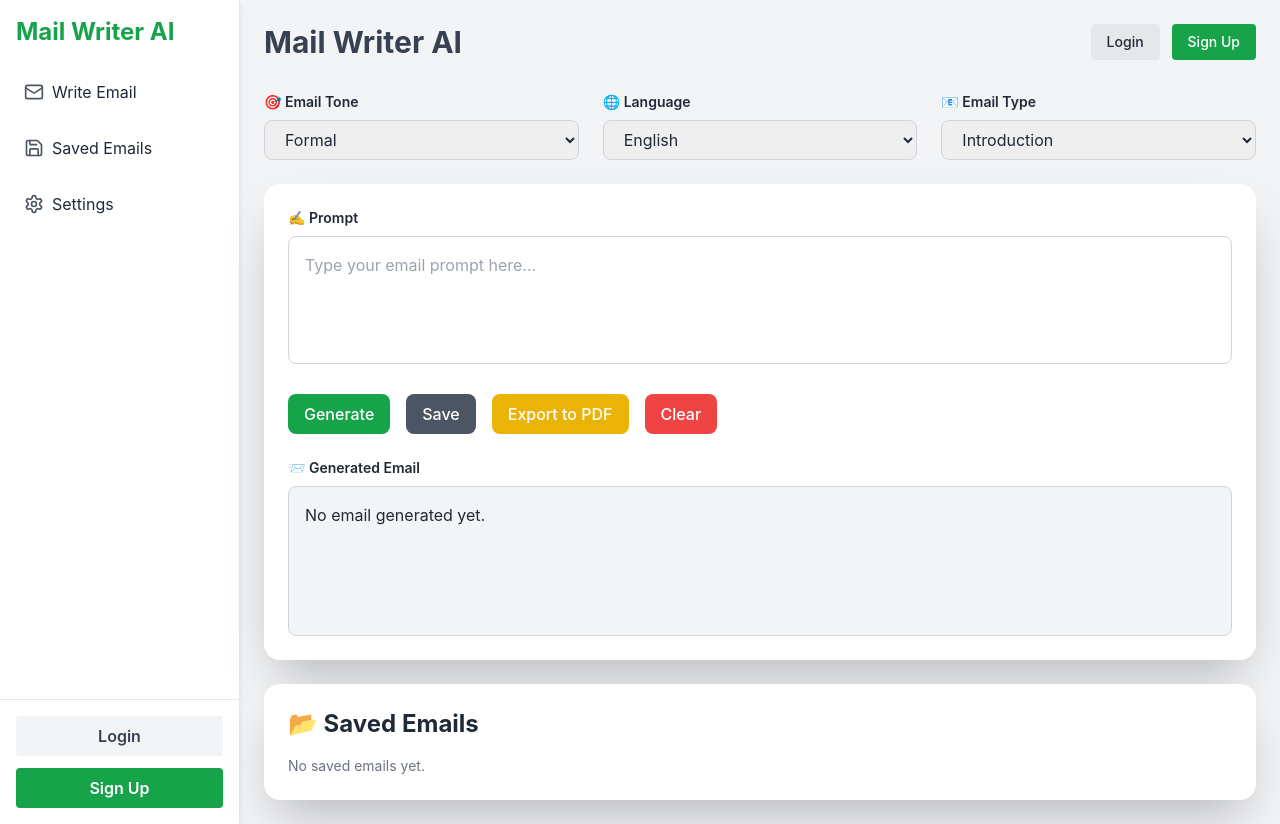
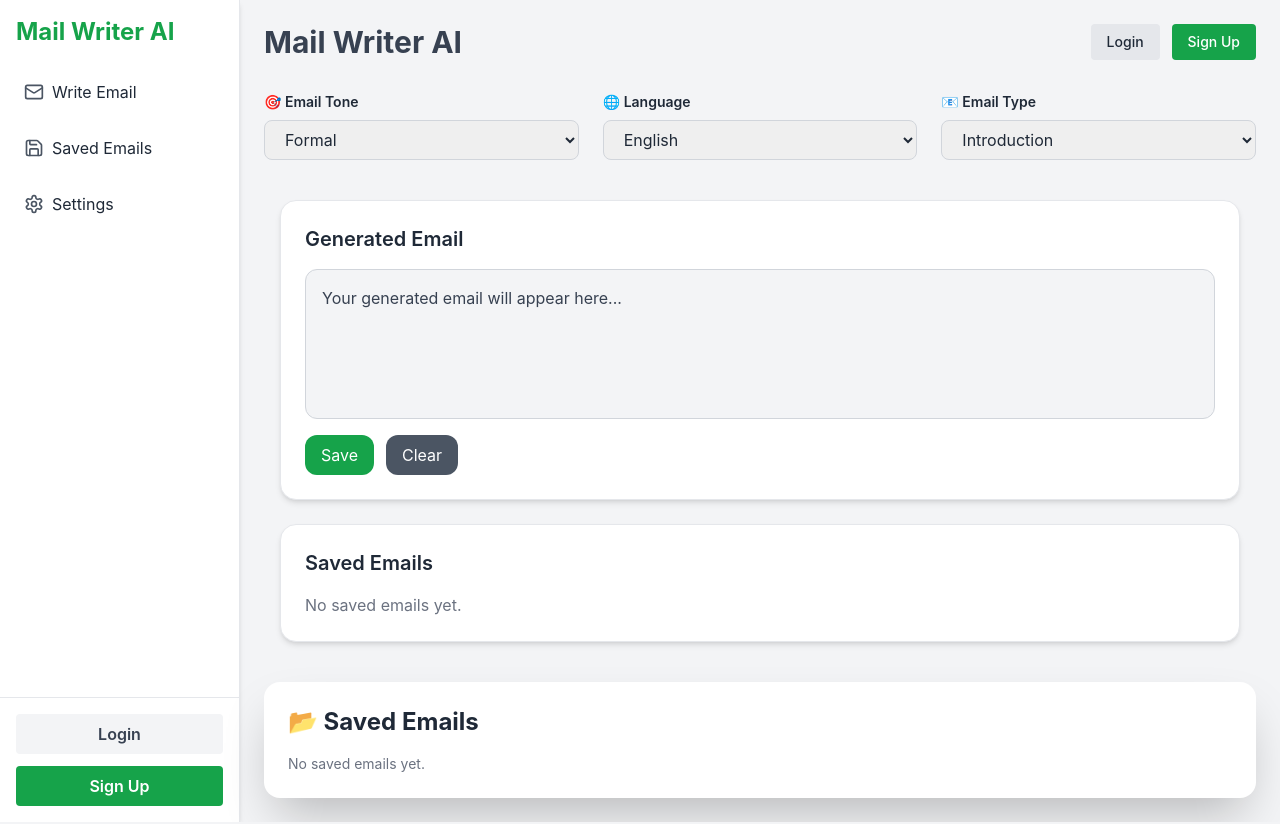
Before and after one commit to SurajDahikar/mail-writer-ai, a React (Vite) app: page / in a window 1280 px wide. Built offline with nearby package versions, Linux system fonts and the light colour scheme.

Commit message:
Updated EmailOutput with layout fix and UI polish

```diff
--- a/src/components/EmailOutput.jsx
+++ b/src/components/EmailOutput.jsx
@@ -1,107 +1,94 @@
-import { useState, useEffect } from "react";
-import jsPDF from "jspdf";
+import React, { useState } from "react";
 
-export default function EmailOutput({ tone, language, emailType, prompt, setPrompt }) {
-  const [generatedEmail, setGeneratedEmail] = useState("");
-  const [savedEmails, setSavedEmails] = useState([]);
-  const [editingIndex, setEditingIndex] = useState(null);
-  const [editedContent, setEditedContent] = useState("");
-
-  useEffect(() => {
-    const stored = localStorage.getItem("savedEmails");
-    if (stored) setSavedEmails(JSON.parse(stored));
-  }, []);
-
-  useEffect(() => {
-    localStorage.setItem("savedEmails", JSON.stringify(savedEmails));
-  }, [savedEmails]);
-
-  const handleGenerate = () => {
-    const mockEmail = `📝 Generated Email:
-Tone: ${tone}
-Language: ${language}
-Type: ${emailType}
-Prompt: ${prompt}
-
-----------------------------------------
-Hello! This is your AI-generated email based on your preferences.
-Thank you for using Mail Writer AI!`;
-
-    setGeneratedEmail(mockEmail);
-  };
+const EmailOutput = ({ emailText, onClear, onSave }) => {
+  const [savedEmails, setSavedEmails] = useState(
+    JSON.parse(localStorage.getItem("savedEmails")) || []
+  );
 
   const handleSave = () => {
-    if (generatedEmail.trim()) {
-      setSavedEmails((prev) => [...prev, generatedEmail]);
-    }
-  };
-
-  const handleClear = () => {
-    setPrompt("");
-    setGeneratedEmail("");
-  };
-
-  const handleExportPDF = (email, filename = "generated_email.pdf") => {
-    if (!email.trim()) return;
-    const doc = new jsPDF();
-    const lines = doc.splitTextToSize(email, 180);
-    doc.text(lines, 10, 20);
-    doc.save(filename);
+    if (!emailText.trim()) return;
+    const updatedEmails = [...savedEmails, emailText];
+    setSavedEmails(updatedEmails);
+    localStorage.setItem("savedEmails", JSON.stringify(updatedEmails));
+    if (onSave) onSave(emailText);
   };
 
   const handleDelete = (index) => {
-    const updated = savedEmails.filter((_, i) => i !== index);
-    setSavedEmails(updated);
+    const updatedEmails = savedEmails.filter((_, i) => i !== index);
+    setSavedEmails(updatedEmails);
+    localStorage.setItem("savedEmails", JSON.stringify(updatedEmails));
   };
 
-  const handleEdit = (index) => {
-    setEditingIndex(index);
-    setEditedContent(savedEmails[index]);
-  };
-
-  const handleSaveEdit = () => {
-    if (editedContent.trim()) {
-      const updated = [...savedEmails];
-      updated[editingIndex] = editedContent;
-      setSavedEmails(updated);
-      setEditingIndex(null);
-      setEditedContent("");
-    }
+  const handleExportPDF = (email, index) => {
+    const element = document.createElement("a");
+    const file = new Blob([email], { type: "application/pdf" });
+    element.href = URL.createObjectURL(file);
+    element.download = `email_${index + 1}.pdf`;
+    document.body.appendChild(element);
+    element.click();
+    document.body.removeChild(element);
   };
 
   return (
-    <div className="bg-white p-6 rounded-2xl shadow-2xl space-y-6 transition-all duration-300">
-      <div>
-        <label className="text-sm font-semibold mb-2 block">✍️ Prompt</label>
-        <textarea
-          value={prompt}
-          onChange={(e) => setPrompt(e.target.value)}
-          className="w-full h-32 border border-gray-300 rounded-lg p-4 resize-none focus:outline-none focus:ring-2 focus:ring-green-500"
-          placeholder="Type your email prompt here..."
-        />
+    <div className="w-full p-4">
+      {/* Generated Email Output Section */}
+      <div className="bg-white rounded-2xl shadow-md p-6 mb-6 border border-gray-200">
+        <h2 className="text-xl font-semibold mb-4 text-gray-800">Generated Email</h2>
+        <div className="min-h-[150px] whitespace-pre-wrap text-gray-700 bg-gray-100 rounded-xl p-4 border border-gray-300">
+          {emailText || "Your generated email will appear here..."}
         </div>
 
-      <div className="flex flex-wrap gap-4">
-        <button onClick={handleGenerate} className="bg-green-600 hover:bg-green-700 text-white font-medium px-4 py-2 rounded-lg">
-          Generate
-        </button>
-        <button onClick={handleSave} className="bg-gray-600 hover:bg-gray-700 text-white font-medium px-4 py-2 rounded-lg">
+        <div className="flex flex-wrap gap-3 mt-4">
+          <button
+            onClick={handleSave}
+            className="px-4 py-2 bg-green-600 text-white rounded-xl hover:bg-green-700 transition"
+          >
             Save
           </button>
-        <button onClick={() => handleExportPDF(generatedEmail)} className="bg-yellow-500 hover:bg-yellow-600 text-white font-medium px-4 py-2 rounded-lg">
-          Export to PDF
-        </button>
-        <button onClick={handleClear} className="bg-red-500 hover:bg-red-600 text-white font-medium px-4 py-2 rounded-lg">
+          <button
+            onClick={onClear}
+            className="px-4 py-2 bg-gray-600 text-white rounded-xl hover:bg-gray-700 transition"
+          >
             Clear
           </button>
         </div>
+      </div>
 
-      <div>
-        <label className="text-sm font-semibold mb-2 block">📨 Generated Email</label>
-        <div className="bg-gray-100 border border-gray-300 rounded-lg p-4 min-h-[150px] whitespace-pre-wrap">
-          {generatedEmail || "No email generated yet."}
+      {/* Saved Emails Section */}
+      <div className="bg-white rounded-2xl shadow-md p-6 border border-gray-200">
+        <h2 className="text-xl font-semibold mb-4 text-gray-800">Saved Emails</h2>
+
+        {savedEmails.length === 0 ? (
+          <p className="text-gray-500">No saved emails yet.</p>
+        ) : (
+          <div className="grid grid-cols-1 md:grid-cols-2 gap-4">
+            {savedEmails.map((email, index) => (
+              <div
+                key={index}
+                className="bg-gray-50 border border-gray-300 rounded-xl p-4 relative"
+              >
+                <div className="whitespace-pre-wrap text-sm text-gray-700 mb-3">{email}</div>
+                <div className="flex gap-2">
+                  <button
+                    onClick={() => handleDelete(index)}
+                    className="text-sm px-3 py-1 bg-red-500 text-white rounded-md hover:bg-red-600 transition"
+                  >
+                    Delete
+                  </button>
+                  <button
+                    onClick={() => handleExportPDF(email, index)}
+                    className="text-sm px-3 py-1 bg-gray-700 text-white rounded-md hover:bg-gray-800 transition"
+                  >
+                    Export PDF
+                  </button>
                 </div>
+              </div>
+            ))}
+          </div>
+        )}
       </div>
     </div>
   );
-}
+};
+
+export default EmailOutput;
```
Lines whose indentation alone changed are shown as unchanged.
